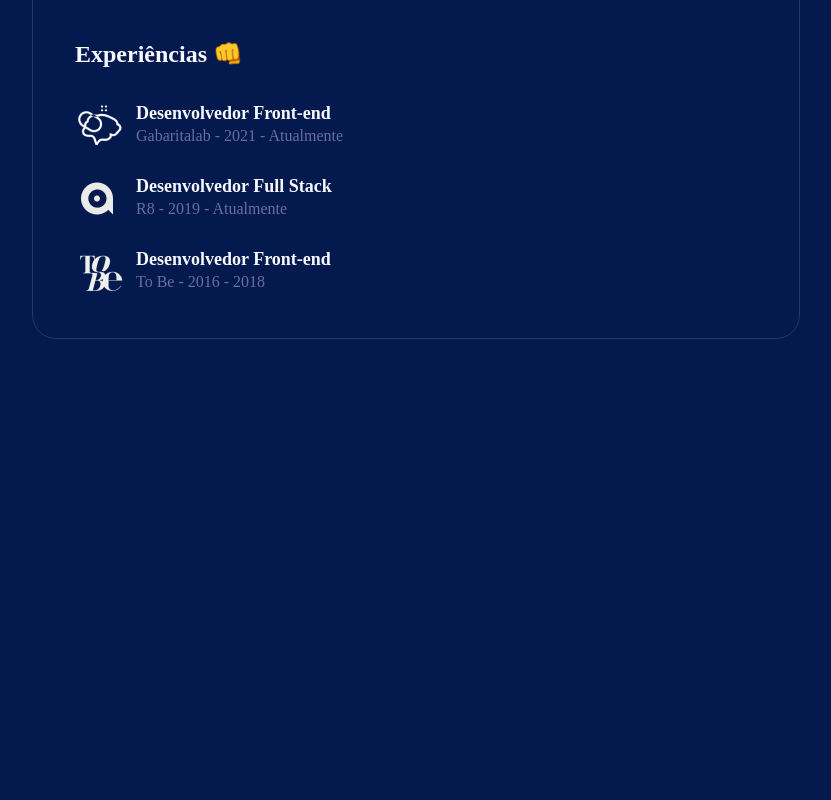
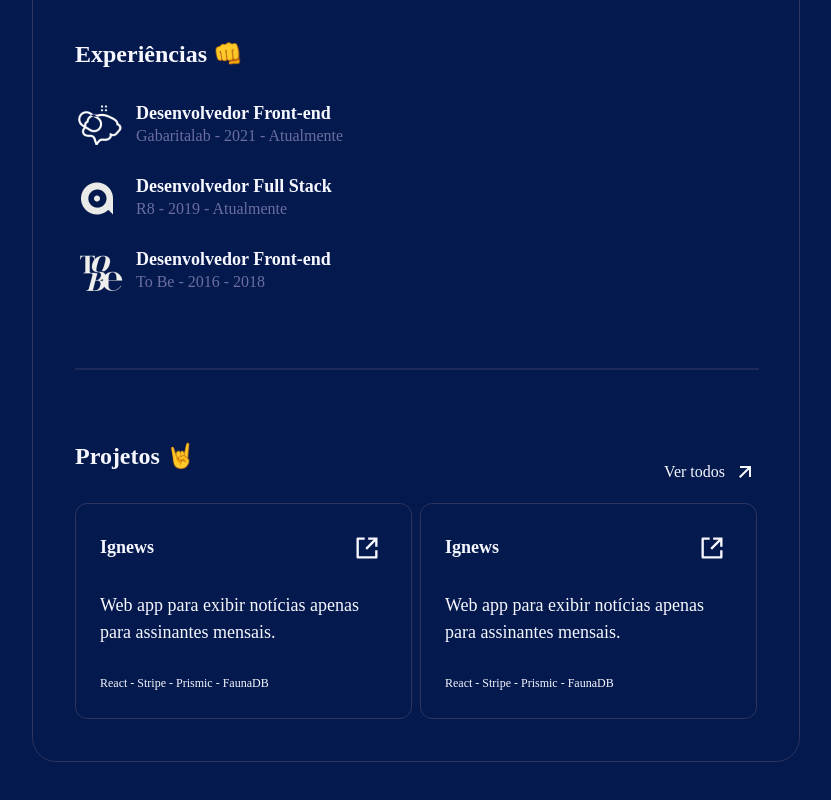
Before and after one commit to daniilomello/daniilodev-v2, a Next.js app: page / in a window 1280 px wide. Shown: the part 820-1620 px from the top of the page, without its empty margins (224-1055 px from the left). Before the commit the page ends 1299 px from the top, so only its background shows below. Built offline with nearby package versions, Linux system fonts and the light colour scheme; a web font is replaced by a local one.

Commit message:
feat: update home page components

```diff
--- a/src/pages/index.tsx
+++ b/src/pages/index.tsx
@@ -5,6 +5,7 @@ import { AvatarSection } from '../components/avatar-section.component';
 import { MainSection } from '../components/main-section.component';
 import { ExperiencesSection } from '../components/experiences-section.component';
 import { SeparatorItem } from '../components/seperator.component';
+import { ProjectsSection } from '../components/projects-section.component';
 
 const Home: NextPage = () => {
   return (
@@ -15,6 +16,8 @@ const Home: NextPage = () => {
         <AboutSection />
         <SeparatorItem />
         <ExperiencesSection />
+        <SeparatorItem />
+        <ProjectsSection />
       </MainSection>
     </>
   );
```
